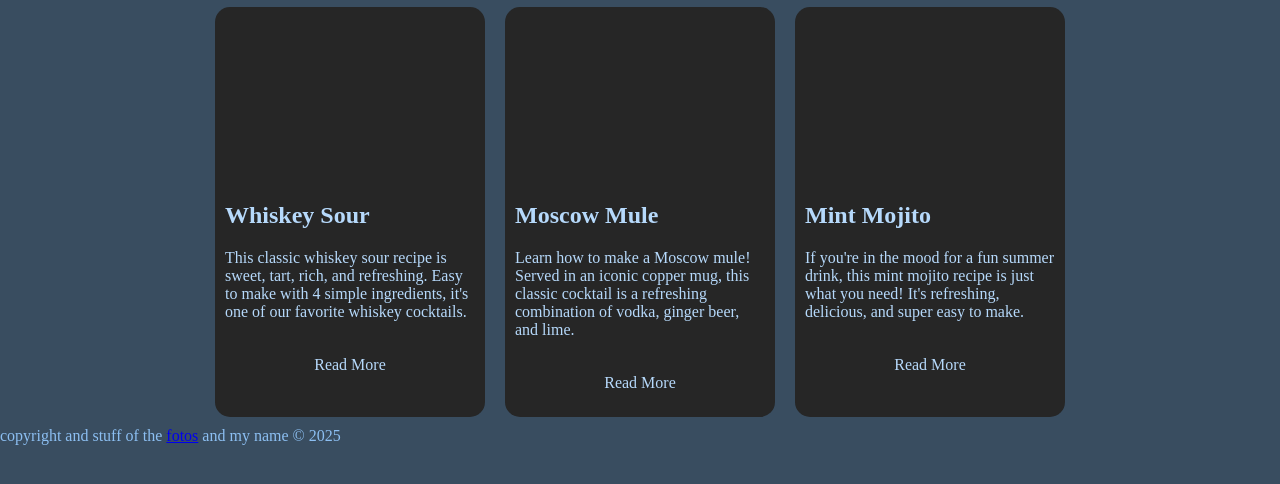
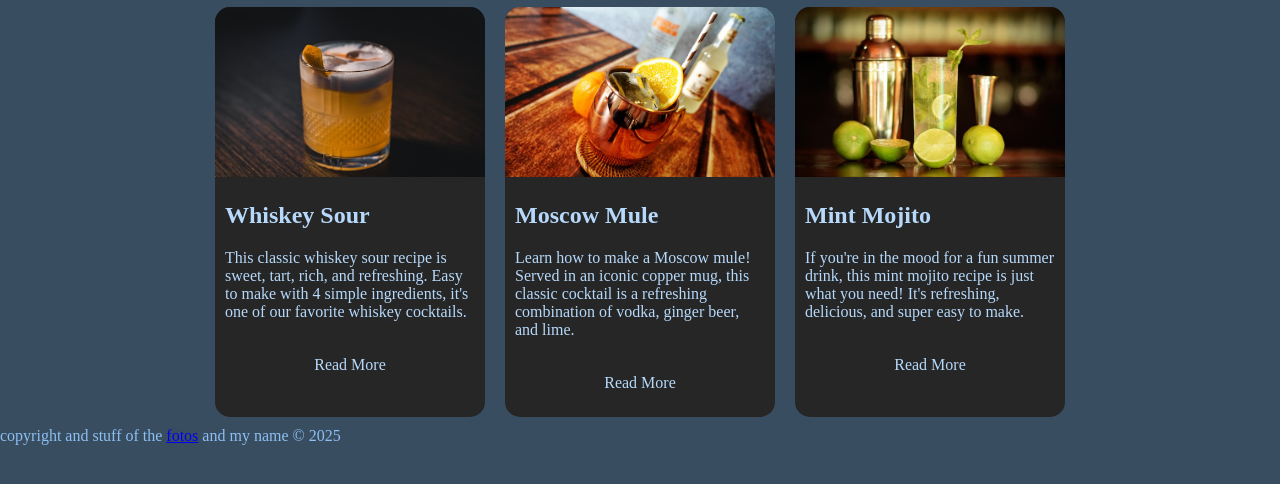
Before and after one commit to Sumpfeule93/odin-recipes, a plain HTML site: page odin-recipes/index.html in a window 1280 px wide. Shown: the part 40-524 px from the top of the page. Drawn offline with Linux system fonts and the light colour scheme.

Commit message:
Update style.css

```diff
--- a/odin-recipes/style.css
+++ b/odin-recipes/style.css
@@ -41,11 +41,12 @@ body {
 	margin: 10px 25px;
 }
 .whiskey {
-	background-image: url("images/whiskeysour.jpg");
+	background-image: url("recipes/images/whiskeysour.jpg");
 }
 .moscow {
-	background-image: url("images/moscowmule.jpg");
+	background-image: url("recipes/images/moscowmule.jpg");
 }
 .mojito {
-	background-image: url("images/mojito.jpg");
+	background-image: url("recipes/images/mojito.jpg");
+
 }
```
